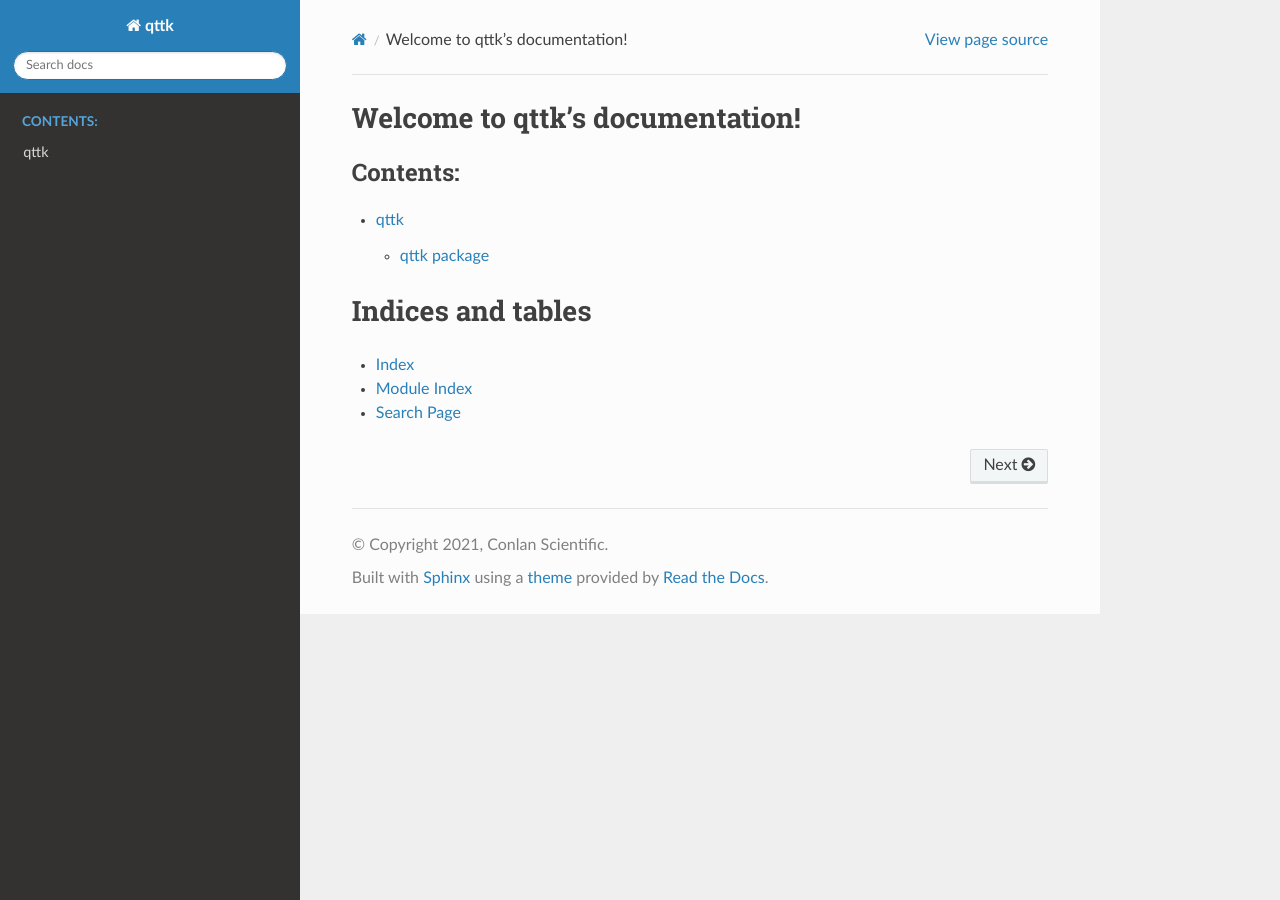
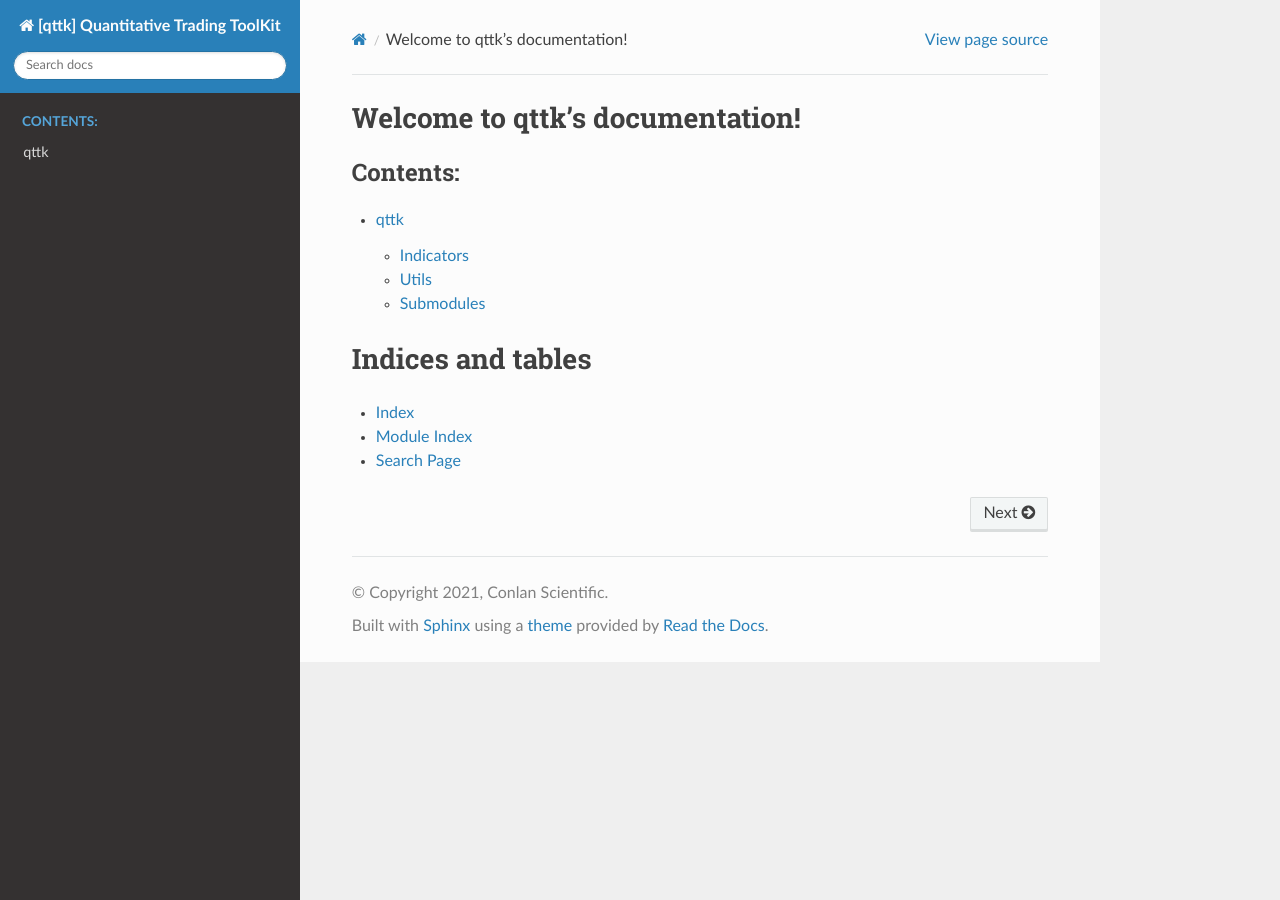
Before and after one commit to conlan-scientific/qttk, a Sphinx documentation site: the page built from docs/index.rst, in a window 1280 px wide. Built offline with Sphinx 7.4.7 and the Read the Docs theme 2.0.0, drawn with Linux system fonts in a browser that asks for light colours.

Commit message:
#29 Sphinx config, package.rst and make updates.
Make has been adjusted to use whatever python your virtual env is using.

```diff
--- a/docs/conf.py
+++ b/docs/conf.py
@@ -18,9 +18,9 @@ sys.path.insert(0, os.path.abspath('../qttk'))
 
 # -- Project information -----------------------------------------------------
 
-project = 'qttk'
+project = '[qttk] Quantitative Trading ToolKit'
 copyright = '2021, Conlan Scientific'
-author = 'Conlan Scientific'
+author = 'Conlan Scientific Open-source Development Cohort'
 
 
 # -- General configuration ---------------------------------------------------
@@ -31,7 +31,8 @@ author = 'Conlan Scientific'
 extensions = [
     'sphinx.ext.autodoc',
     'sphinx_autodoc_typehints',
-    'sphinx_rtd_theme'
+    'sphinx_rtd_theme',
+    'sphinx.ext.autosummary'
 ]
 
 # Add any paths that contain templates here, relative to this directory.
@@ -53,4 +54,4 @@ html_theme = 'sphinx_rtd_theme'
 # Add any paths that contain custom static files (such as style sheets) here,
 # relative to this directory. They are copied after the builtin static files,
 # so a file named "default.css" will overwrite the builtin "default.css".
-html_static_path = ['_static']
+html_static_path = []
--- a/docs/qttk.rst
+++ b/docs/qttk.rst
@@ -1,16 +1,24 @@
-qttk package
-============
+Indicators
+==========
 
-Subpackages
------------
+qttk.indicators module
+----------------------
+
+.. automodule:: qttk.indicators
+   :members:
+   :undoc-members:
+   :show-inheritance:
+
+Utils
+=====
 
 .. toctree::
-   :maxdepth: 4
+   :maxdepth: 2
 
    qttk.utils
 
 Submodules
-----------
+==========
 
 qttk.bollinger module
 ---------------------
@@ -40,14 +48,6 @@ qttk.ema module
 ---------------
 
 .. automodule:: qttk.ema
-   :members:
-   :undoc-members:
-   :show-inheritance:
-
-qttk.indicators module
-----------------------
-
-.. automodule:: qttk.indicators
    :members:
    :undoc-members:
    :show-inheritance:
--- a/docs/qttk.utils.rst
+++ b/docs/qttk.utils.rst
@@ -1,8 +1,5 @@
 qttk.utils package
 ==================
-
-Submodules
-----------
 
 qttk.utils.data\_utils module
 -----------------------------
@@ -36,9 +33,6 @@ qttk.utils.sample\_data module
    :undoc-members:
    :show-inheritance:
 
-Module contents
----------------
-
 .. automodule:: qttk.utils
    :members:
    :undoc-members:
```
Also changed, not shown: 2 other files.
